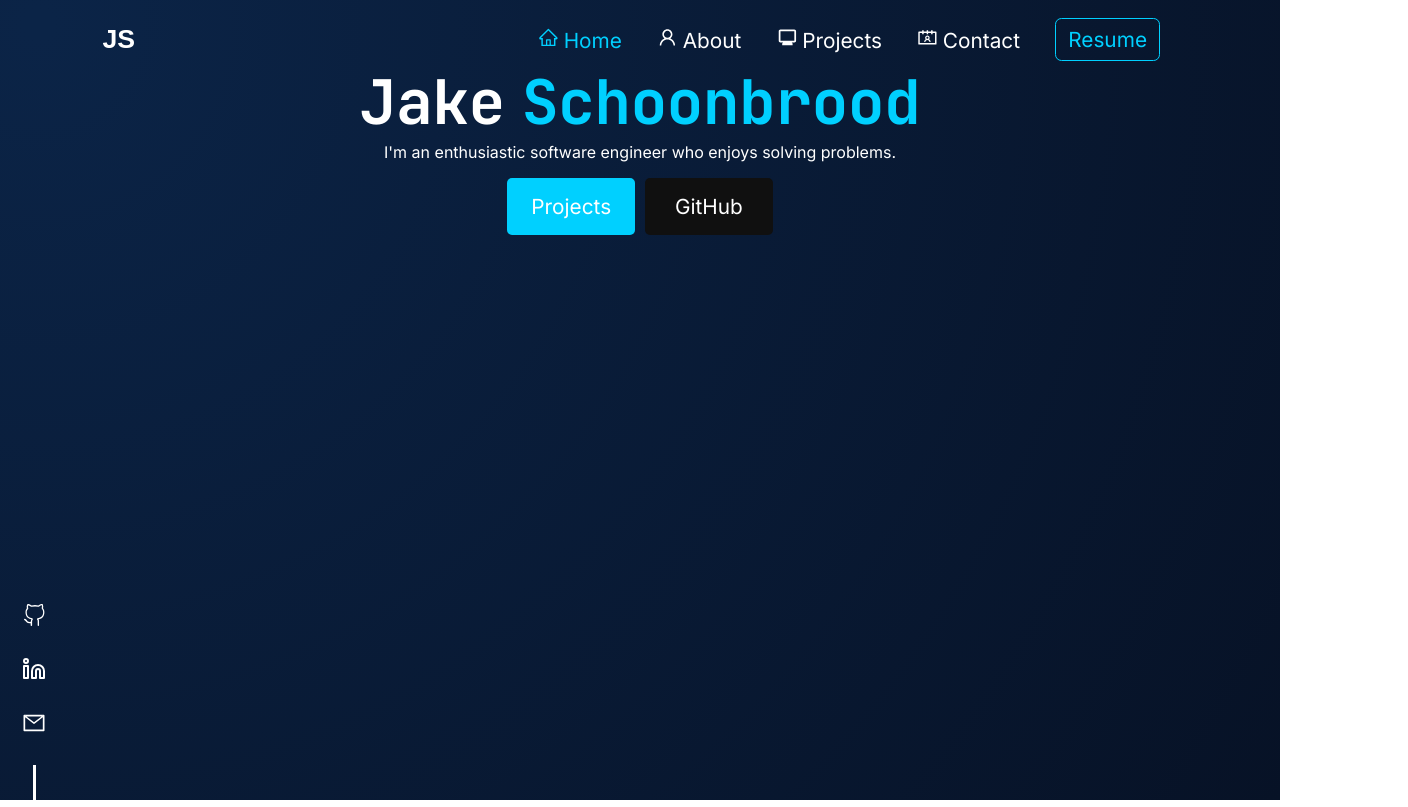
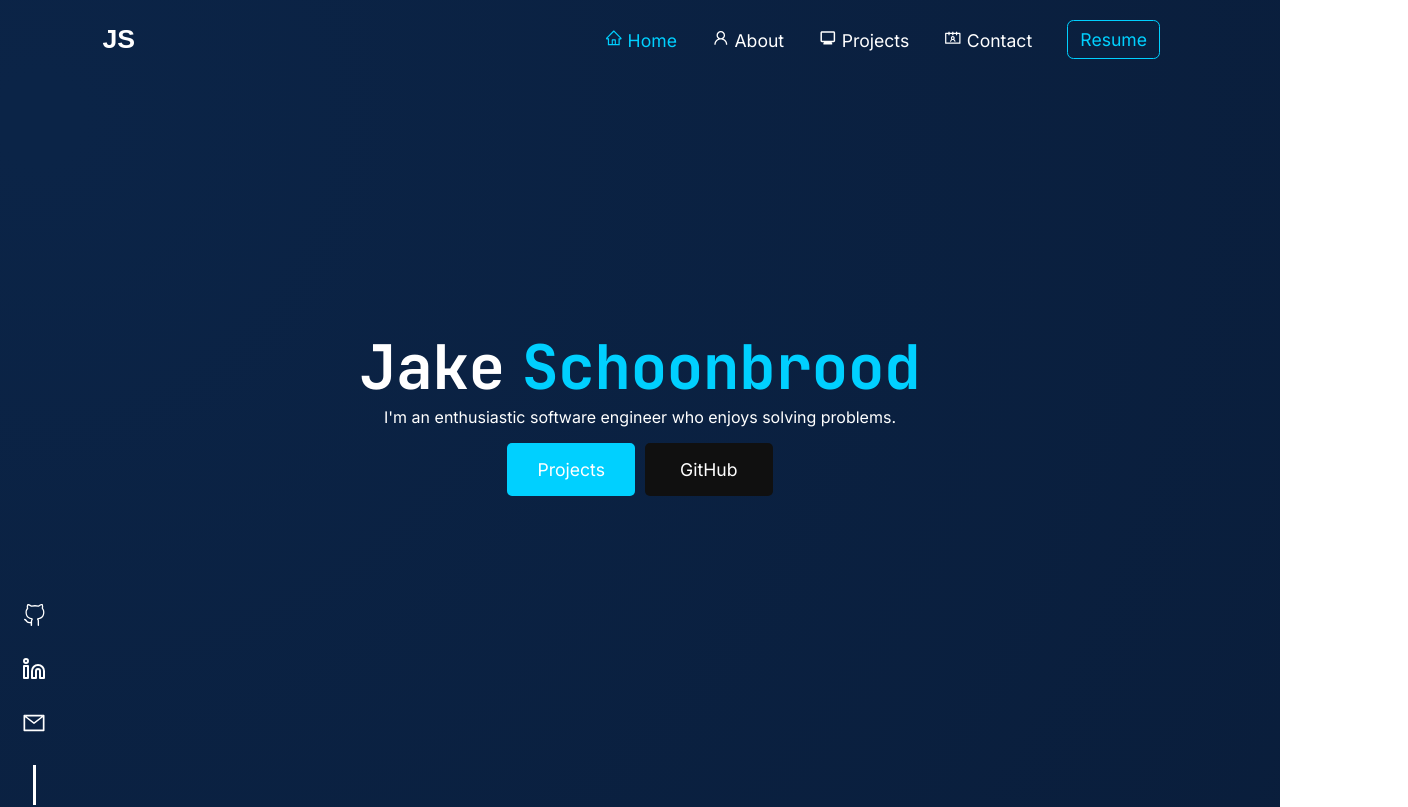
Before and after one commit to JSchoonbrood/Portfolio, a React (Create React App) app: page / in a window 1280 px wide. Shown: the top 807 px of the page, 1408 px wide, since content can reach past the window. Built offline with nearby package versions, Linux system fonts and the light colour scheme.

Commit message:
Generic changes

```diff
--- a/package.json
+++ b/package.json
@@ -12,6 +12,7 @@
     "@types/node": "^16.11.26",
     "@types/react-dom": "^17.0.13",
     "@types/react-redux": "^7.1.23",
+    "@types/react-scroll": "^1.8.3",
     "jquery": "^3.6.0",
     "node-forge": "^1.3.0",
     "react": "^17.0.2",
@@ -20,7 +21,9 @@
     "react-icons": "^4.3.1",
     "react-redux": "^7.2.8",
     "react-router-dom": "^6.2.2",
+    "react-router-hash-link": "^2.4.3",
     "react-scripts": "^5.0.0",
+    "react-scroll": "^1.8.7",
     "react-table": "^7.7.0",
     "typescript": "^4.6.2",
     "typewriter-effect": "^2.18.2",
--- a/src/App.scss
+++ b/src/App.scss
@@ -17,7 +17,8 @@
   .layout {
     display: flex;
     flex-direction: column;
-    overflow: auto;
+    // overflow: auto;
+    height: 500vh;
     width: 100%;
     &__navbar {
       width: 100%;
--- a/src/_variables.scss
+++ b/src/_variables.scss
@@ -37,7 +37,7 @@
 }
 
 @mixin navigation-font {
-  font-size: clamp(1.1rem, 2vw, 1.3rem);
+  font-size: clamp(0.9rem, 2vw, 1.1rem);
   font-weight: 500;
   font-family: "Inter";
   text-decoration: none;
--- a/src/components/hero/hero.scss
+++ b/src/components/hero/hero.scss
@@ -11,11 +11,13 @@
   margin-top: 1rem;
   width: 8rem;
   text-align: center;
+  cursor: pointer;
 }
 
 .hero {
   display: flex;
   flex-direction: column;
+  justify-content: center;
   margin-left: 10vw;
   margin-right: 10vw;
   height: 100vh;
@@ -72,7 +74,7 @@
   width: 100%;
   margin: 0;
   padding: 0;
-  overflow: hidden;
+  // overflow: hidden;
 }
 
 // X-Small devices (portrait phones, less than 576px)
--- a/src/index.scss
+++ b/src/index.scss
@@ -1,5 +1,8 @@
 @import "https://fonts.googleapis.com/css2?family=Manrope:wght@200;300;400;500;600;700;800&display=swap";
 
+html {
+  scroll-behavior: smooth;
+}
 html,body {
   width: 100%;
   height: 100%;
```
Also changed, not shown: 1 other file (tests, documents, lock files or other folders).
